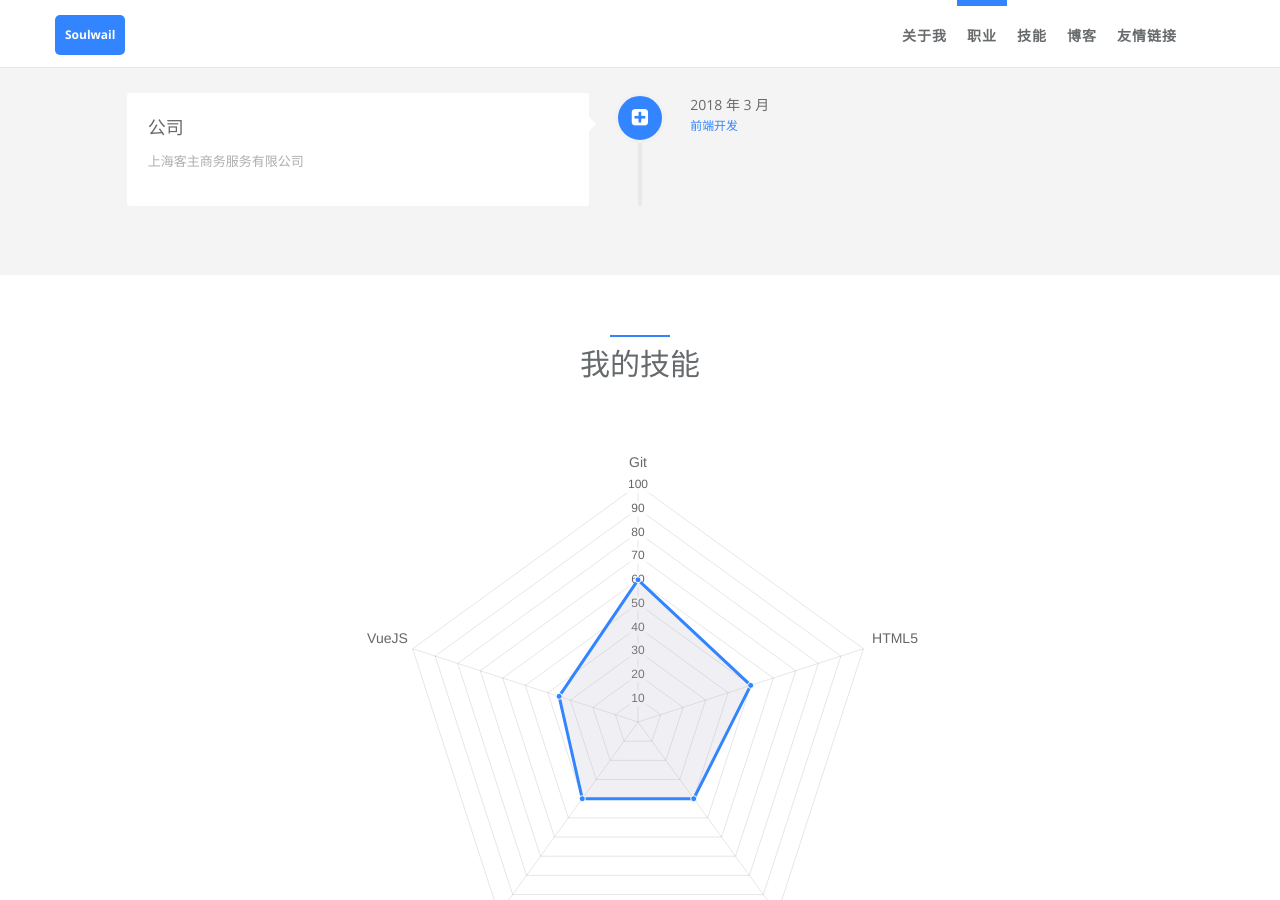
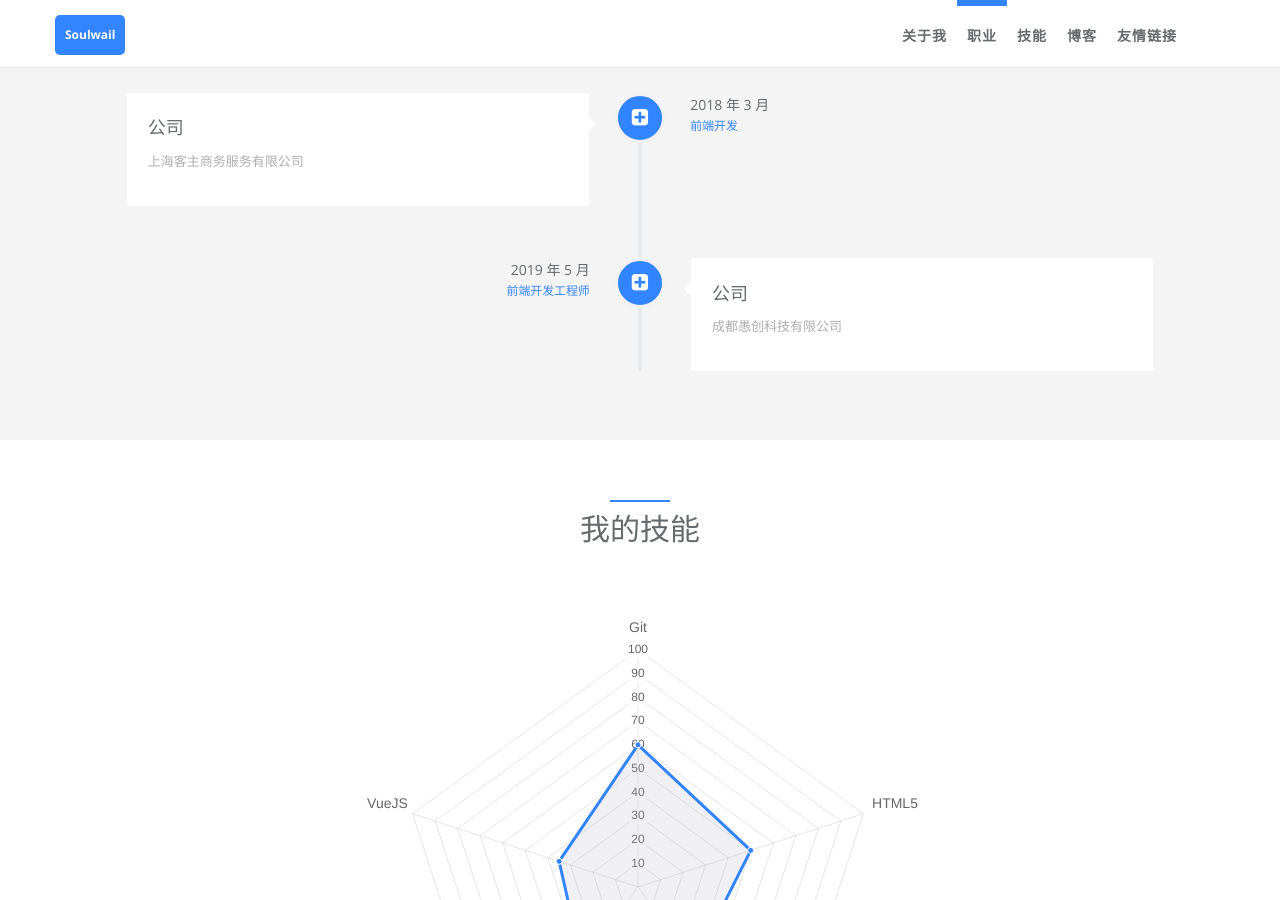
Before and after one commit to Soulwail/Soulwail.github.io, a Jekyll site: the page built from index.html, in a window 1280 px wide and 900 px high, scrolled down 1002 px. Built offline with Jekyll 4.4.1, drawn with Linux system fonts in a browser that asks for light colours.

Commit message:
更新工作信息

```diff
--- a/_data/index/careers.yml
+++ b/_data/index/careers.yml
@@ -14,16 +14,16 @@
     i18n: company_a_job
   icon: fa-plus-square
 
-# - name:
-#     detail: Company B
-#     i18n: company_b
-#   desc:
-#     detail: I worked at Company B ...
-#     i18n: company_b_desc
-#   date:
-#     detail: Jun. 2015
-#     i18n: company_b_date
-#   job:
-#     detail: Full Stack Developer
-#     i18n: company_b_job
-#   icon: fa-plus-square
+- name:
+    detail: 公司
+    i18n: company_b
+  desc:
+    detail: "成都愚创科技有限公司"
+    i18n: company_b_desc
+  date:
+    detail: "2019 年 5 月"
+    i18n: company_b_date
+  job:
+    detail: "前端开发工程师"
+    i18n: company_b_job
+  icon: fa-plus-square
```
